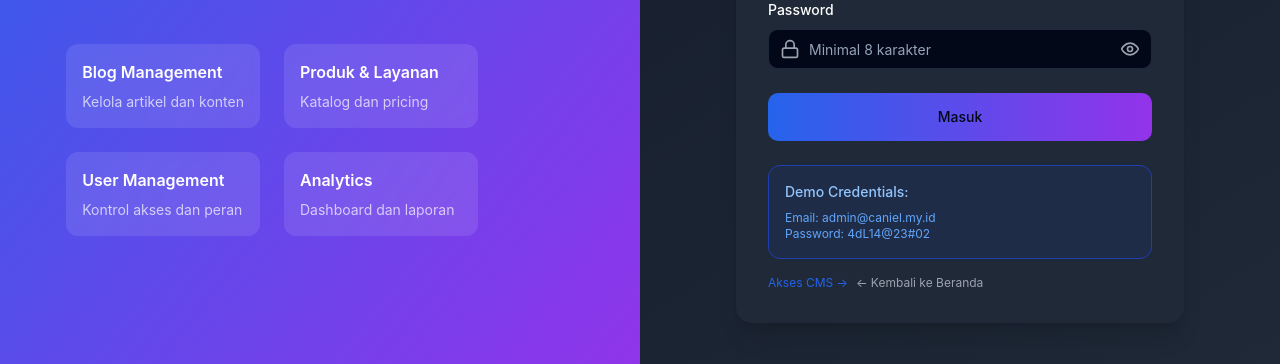
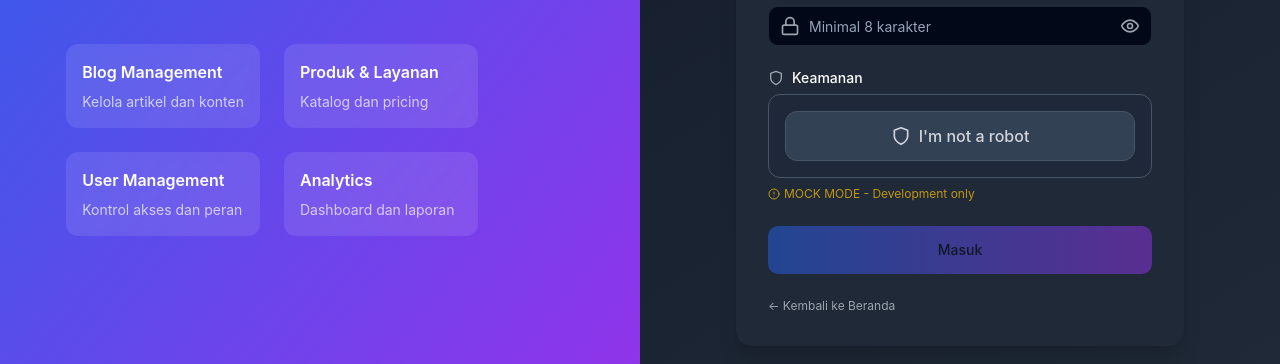
Before and after one commit to AlexFuad/caniel-website, a React (Vite) app: page /admin/login in a window 1280 px wide. Shown: the part 392-756 px from the top of the page. Built offline with nearby package versions, Linux system fonts and the light colour scheme; no server answers.

Commit message:
security: Remove demo credentials and add Google reCAPTCHA to login

```diff
--- a/src/context/AuthContext.jsx
+++ b/src/context/AuthContext.jsx
@@ -46,9 +46,14 @@ export const AuthProvider = ({ children }) => {
   }, []);
 
   // Login function
-  const login = useCallback(async (email, password) => {
+  const login = useCallback(async (email, password, recaptchaToken = null) => {
     setIsLoading(true);
     try {
+      // Validate reCAPTCHA token if provided
+      if (recaptchaToken) {
+        console.log('✓ reCAPTCHA token received:', recaptchaToken.substring(0, 20) + '...');
+      }
+
       const authData = await authAPI.login(email, password);
       setUser(authData.user);
       setIsAuthenticated(true);
--- a/src/pages/LoginPage.jsx
+++ b/src/pages/LoginPage.jsx
@@ -3,22 +3,25 @@ import { useNavigate } from 'react-router-dom';
 import { useForm } from 'react-hook-form';
 import { zodResolver } from '@hookform/resolvers/zod';
 import { motion } from 'framer-motion';
-import { Eye, EyeOff, Loader2, Lock, Mail } from 'lucide-react';
+import { Eye, EyeOff, Loader2, Lock, Mail, Shield } from 'lucide-react';
 import { Button } from '@/components/ui/button';
 import { Input } from '@/components/ui/input';
 import { Label } from '@/components/ui/label';
 import { loginSchema } from '@/lib/validators';
 import { useAuth } from '@/context/AuthContext';
 import { useNotification } from '@/context/NotificationContext';
+import Recaptcha from '@/components/auth/Recaptcha';
 
 /**
- * Login Page - Enhanced login with React Hook Form and Zod validation
+ * Login Page - Enhanced login with React Hook Form, Zod validation and reCAPTCHA
  */
 export default function LoginPage() {
   const navigate = useNavigate();
   const { login, isAuthenticated, isLoading: authLoading } = useAuth();
   const { showError } = useNotification();
   const [showPassword, setShowPassword] = useState(false);
+  const [recaptchaToken, setRecaptchaToken] = useState(null);
+  const [isRecaptchaVerified, setIsRecaptchaVerified] = useState(false);
 
   const {
     register,
@@ -41,13 +44,31 @@ export default function LoginPage() {
   }, [isAuthenticated, navigate]);
 
   const onSubmit = async (data) => {
-    const result = await login(data.email, data.password);
+    if (!isRecaptchaVerified) {
+      showError('Verifikasi Diperlukan', 'Silakan selesaikan verifikasi reCAPTCHA terlebih dahulu.');
+      return;
+    }
+
+    const result = await login(data.email, data.password, recaptchaToken);
 
     if (result.success) {
       // Login success - will redirect via useEffect
     } else {
+      // Reset reCAPTCHA on failed login
+      setIsRecaptchaVerified(false);
+      setRecaptchaToken(null);
       showError('Login Gagal', result.error || 'Email atau password salah');
     }
+  };
+
+  const handleRecaptchaVerify = (token) => {
+    setRecaptchaToken(token);
+    setIsRecaptchaVerified(true);
+  };
+
+  const handleRecaptchaExpire = () => {
+    setRecaptchaToken(null);
+    setIsRecaptchaVerified(false);
   };
 
   if (authLoading) {
@@ -180,11 +201,25 @@ export default function LoginPage() {
                 )}
               </div>
 
+              {/* reCAPTCHA */}
+              <div>
+                <Label className="flex items-center gap-2">
+                  <Shield className="h-4 w-4 text-gray-400" />
+                  <span>Keamanan</span>
+                </Label>
+                <div className="mt-2">
+                  <Recaptcha
+                    onVerify={handleRecaptchaVerify}
+                    onExpire={handleRecaptchaExpire}
+                  />
+                </div>
+              </div>
+
               {/* Submit Button */}
               <Button
                 type="submit"
                 className="w-full bg-gradient-to-r from-blue-600 to-purple-600 hover:from-blue-700 hover:to-purple-700 h-12"
-                disabled={isSubmitting}
+                disabled={isSubmitting || !isRecaptchaVerified}
               >
                 {isSubmitting ? (
                   <>
@@ -197,28 +232,8 @@ export default function LoginPage() {
               </Button>
             </form>
 
-            {/* Demo Credentials */}
-            <div className="mt-6 p-4 bg-blue-50 dark:bg-blue-900/20 rounded-lg border border-blue-200 dark:border-blue-800">
-              <p className="text-sm font-medium text-blue-900 dark:text-blue-300 mb-2">
-                Demo Credentials:
-              </p>
-              <p className="text-xs text-blue-700 dark:text-blue-400">
-                Email: admin@caniel.my.id
-              </p>
-              <p className="text-xs text-blue-700 dark:text-blue-400">
-                Password: 4dL14@23#02
-              </p>
-            </div>
-
             {/* Quick Access Links */}
-            <div className="mt-4 flex gap-2">
-              <button
-                type="button"
-                onClick={() => navigate('/admin/cms')}
-                className="text-xs text-blue-600 hover:underline"
-              >
-                Akses CMS →
-              </button>
+            <div className="mt-6 flex gap-2">
               <button
                 type="button"
                 onClick={() => navigate('/')}
```
